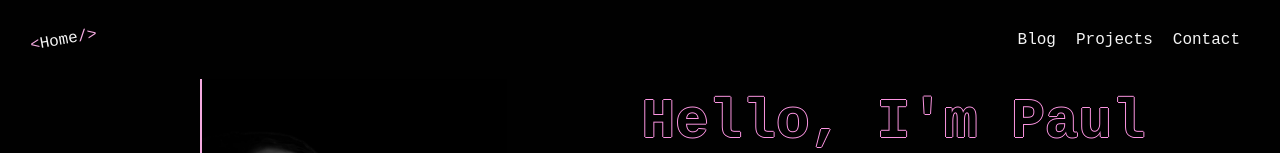
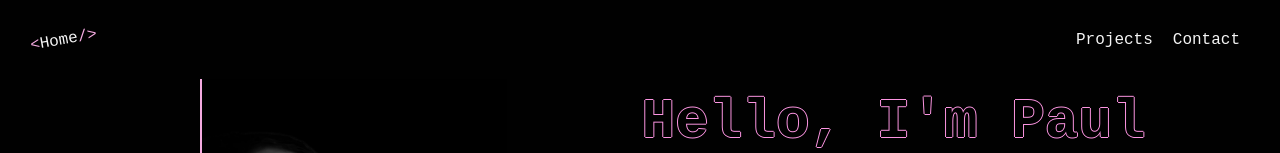
Before and after one commit to paulg44/portfolio_one, a React (Create React App) app in the folder my-portfolio/: page / in a window 1280 px wide. Shown: the top 153 px of the page. Built offline with nearby package versions, Linux system fonts and the light colour scheme; a web font is replaced by a local one.

Commit message:
blank out blogs for now, until I learn about deployment

```diff
--- a/my-portfolio/src/Components/Navbar/Navbar.js
+++ b/my-portfolio/src/Components/Navbar/Navbar.js
@@ -12,9 +12,9 @@ function Navbar() {
         </Link>
 
         <div className="navbarLeftLinks">
-          <Link to={"/blogs"} className="contact-button blogBtn">
+          {/* <Link to={"/blogs"} className="contact-button blogBtn">
             Blog
-          </Link>
+          </Link> */}
           <Link to={"/projects"} className="contact-button">
             Projects
           </Link>
```
